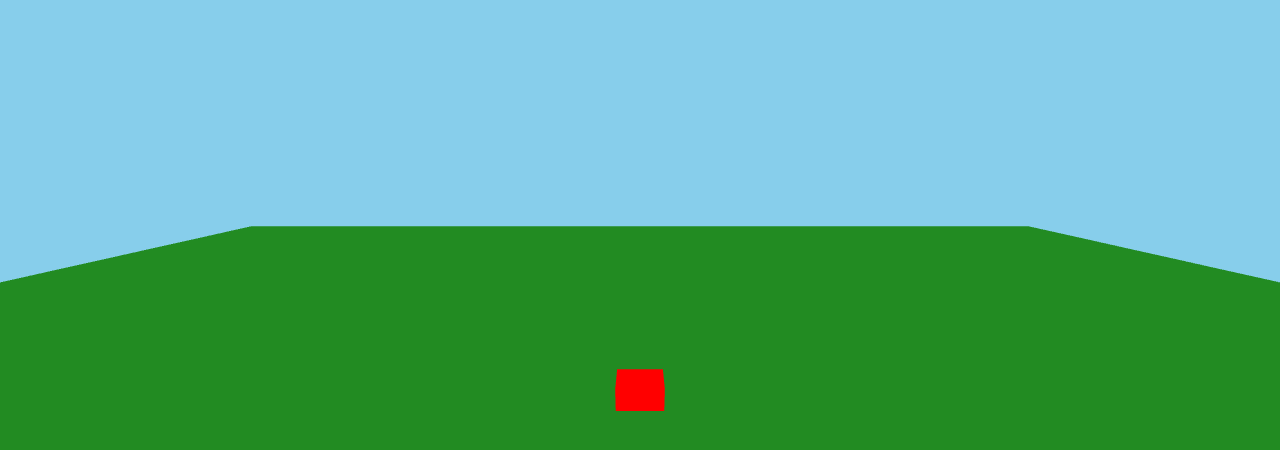
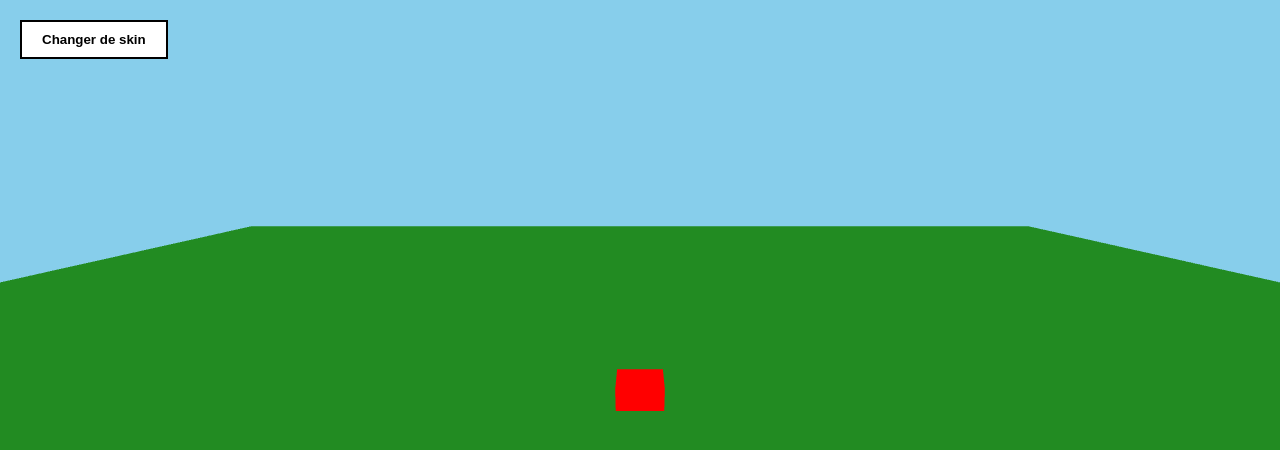
Before and after one commit to neoyanis/TOBLOCKS, a plain HTML site: page index.html in a window 1280 px wide. Drawn offline with nearby package versions, Linux system fonts and the light colour scheme; animation ran at ten frames a second.

Commit message:
Update index.html

```diff
--- a/index.html
+++ b/index.html
@@ -2,13 +2,24 @@
 <html lang="fr">
 <head>
     <meta charset="UTF-8">
-    <title>Prototype 3D Cube</title>
+    <title>TOBLOCKS</title>
     <style>
         body { margin: 0; overflow: hidden; }
         canvas { display: block; }
+        #skinButton {
+            position: absolute;
+            top: 20px;
+            left: 20px;
+            padding: 10px 20px;
+            background: #fff;
+            border: 2px solid #000;
+            cursor: pointer;
+            font-weight: bold;
+        }
     </style>
 </head>
 <body>
+    <button id="skinButton">Changer de skin</button>
     <script src="https://cdn.jsdelivr.net/npm/three@0.160.0/build/three.min.js"></script>
     <script src="game.js"></script>
 </body>
```
